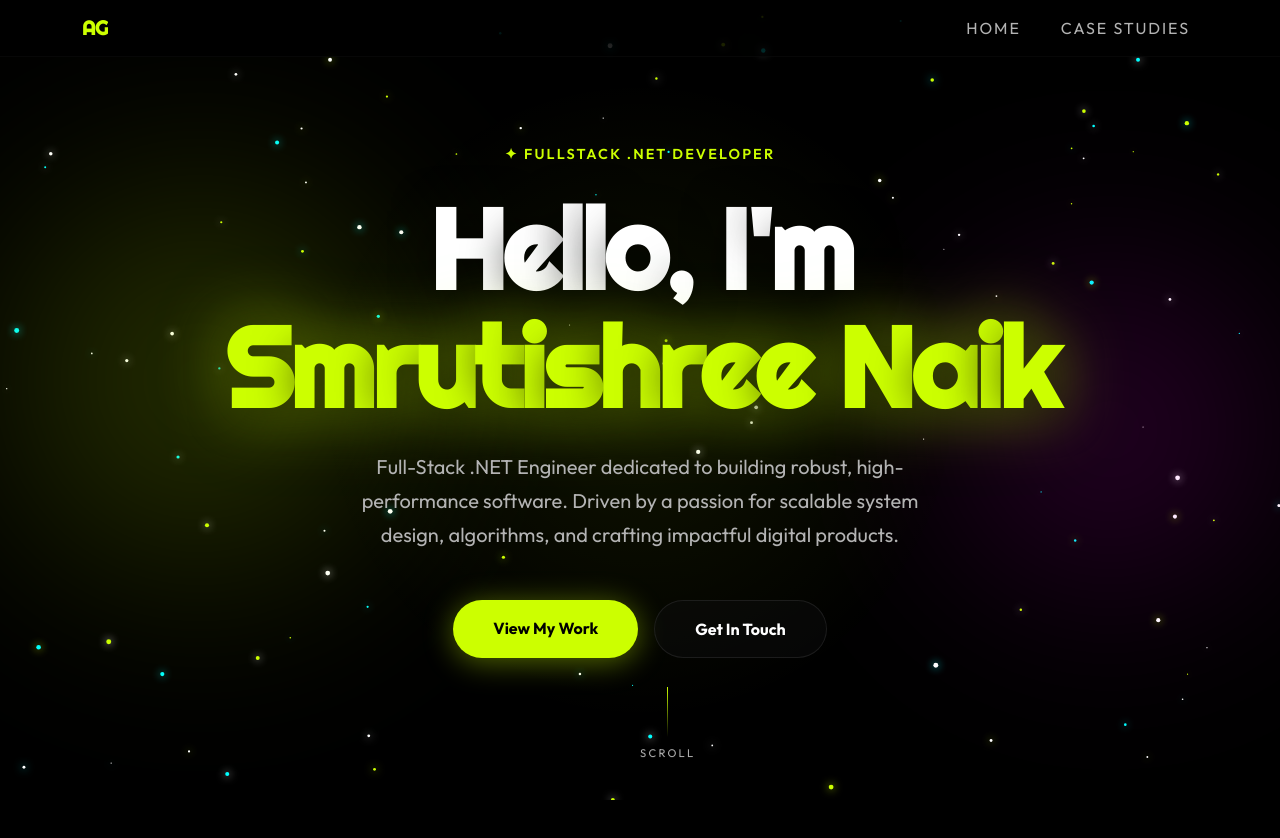
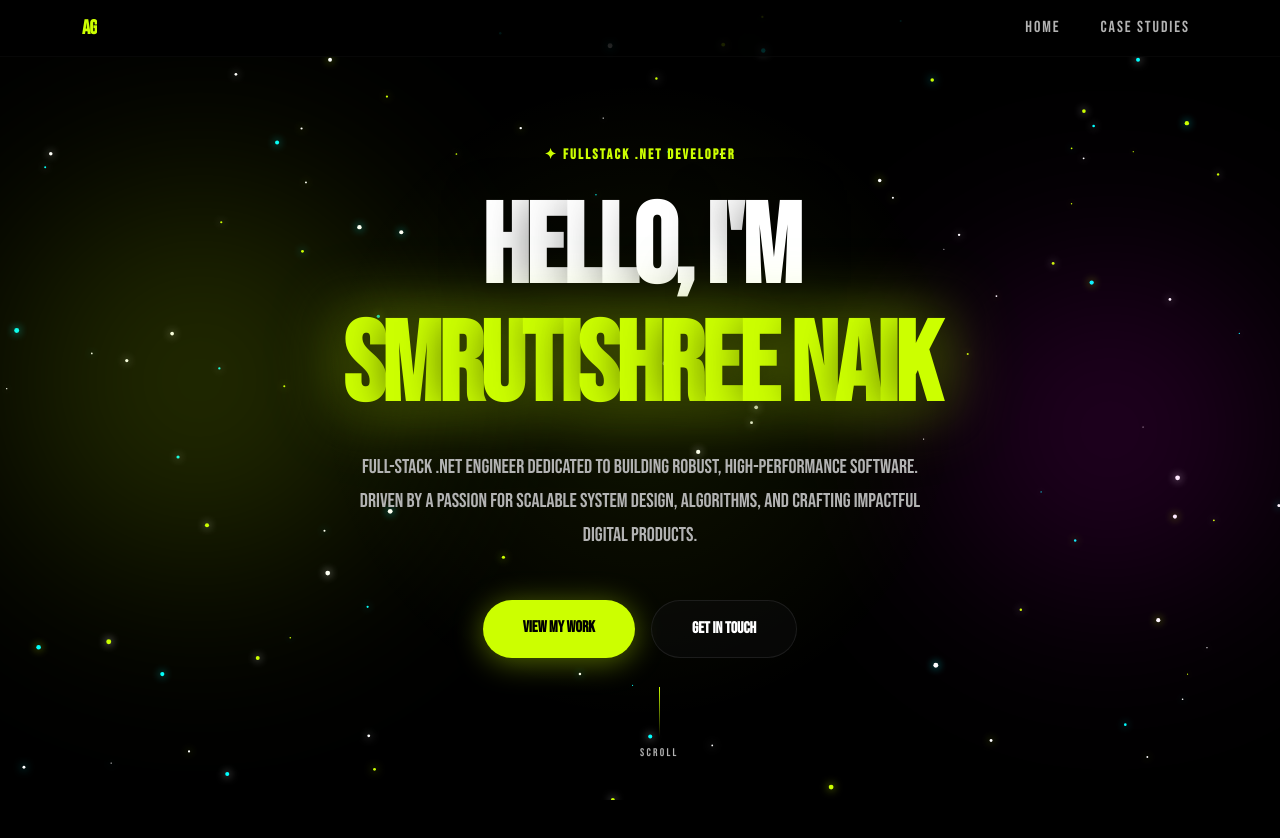
Before and after one commit to smrutishreenaik/PortfolioAG, a React (Vite) app: page / in a window 1280 px wide. Shown: the top 838 px of the page. Built offline with nearby package versions, Linux system fonts and the light colour scheme; no server answers; the database is empty.

Commit message:
updated font of whole website

```diff
--- a/src/components/Preloader.module.scss
+++ b/src/components/Preloader.module.scss
@@ -30,7 +30,7 @@
 }
 
 .title {
-  font-family: "Righteous", "Segoe UI", sans-serif;
+  font-family: "Bebas Neue", "Segoe UI", sans-serif;
   font-size: 4rem; // scale depending on screen if necessary
   letter-spacing: 0.05em;
   margin-bottom: 20px;
@@ -68,7 +68,7 @@
 }
 
 .percentage {
-  font-family: "Outfit", "Segoe UI", Roboto, sans-serif;
+  font-family: "Bebas Neue", "Segoe UI", Roboto, sans-serif;
   font-weight: 300;
   color: rgba(255, 255, 255, 0.4);
   font-size: 0.9rem;
--- a/src/styles/global.scss
+++ b/src/styles/global.scss
@@ -1,5 +1,5 @@
 @import "variables";
-@import url("https://fonts.googleapis.com/css2?family=Outfit:wght@300;400;500;600;700;800&family=Righteous&display=swap");
+@import url("https://fonts.googleapis.com/css2?family=Outfit:wght@300;400;500;600;700;800&family=Bebas+Neue&display=swap");
 
 // Import Bootstrap SCSS
 @import "bootstrap/scss/bootstrap";
--- a/src/styles/variables.scss
+++ b/src/styles/variables.scss
@@ -20,8 +20,8 @@ $outline-color: #333333; // outline_variant
 $nebula-gradient: $primary-color;
 
 // ─── Typography ───────────────────────────────────────────────────────────────
-$font-family-heading: "Righteous", "Segoe UI", sans-serif;
-$font-family-base: "Outfit", "Segoe UI", Roboto, sans-serif;
+$font-family-heading: "Bebas Neue", "Segoe UI", sans-serif;
+$font-family-base: "Bebas Neue", "Segoe UI", Roboto, sans-serif;
 
 // ─── Bootstrap Overrides ──────────────────────────────────────────────────────
 $primary: $primary-color;
```
